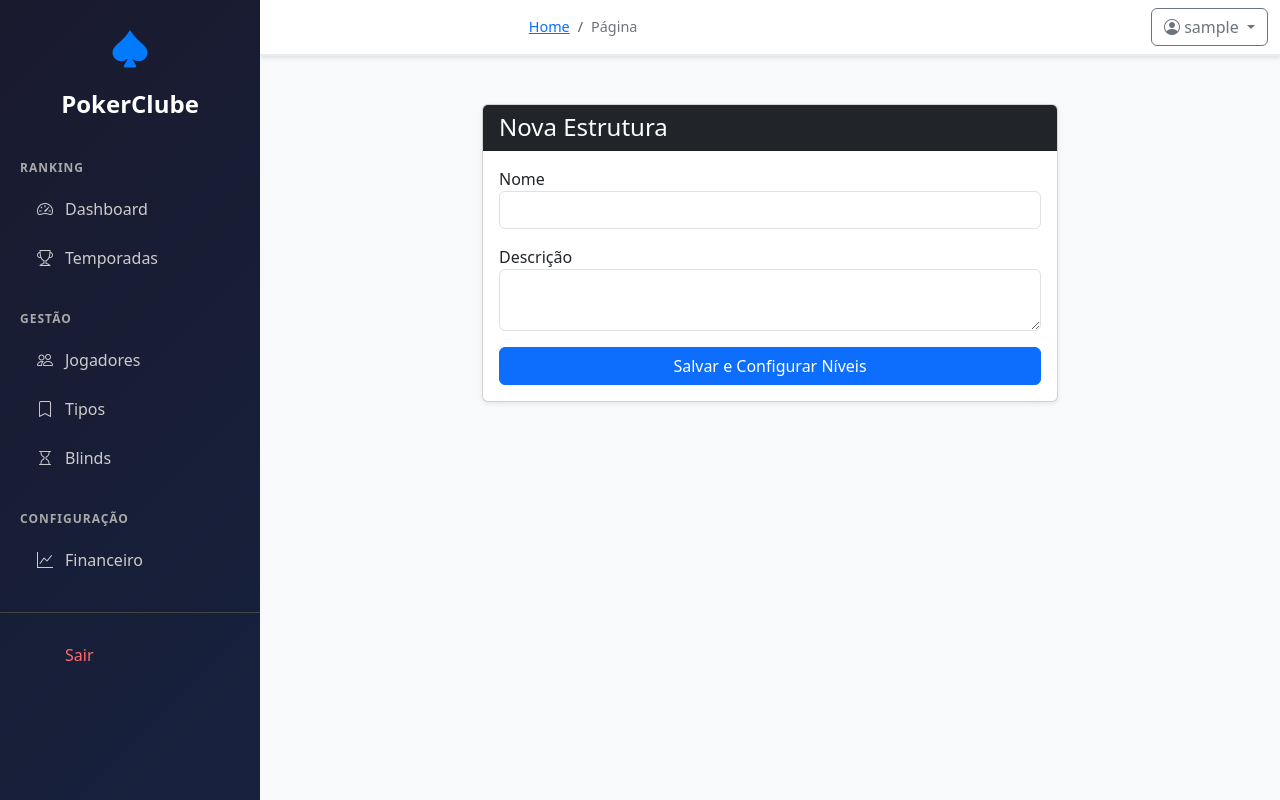
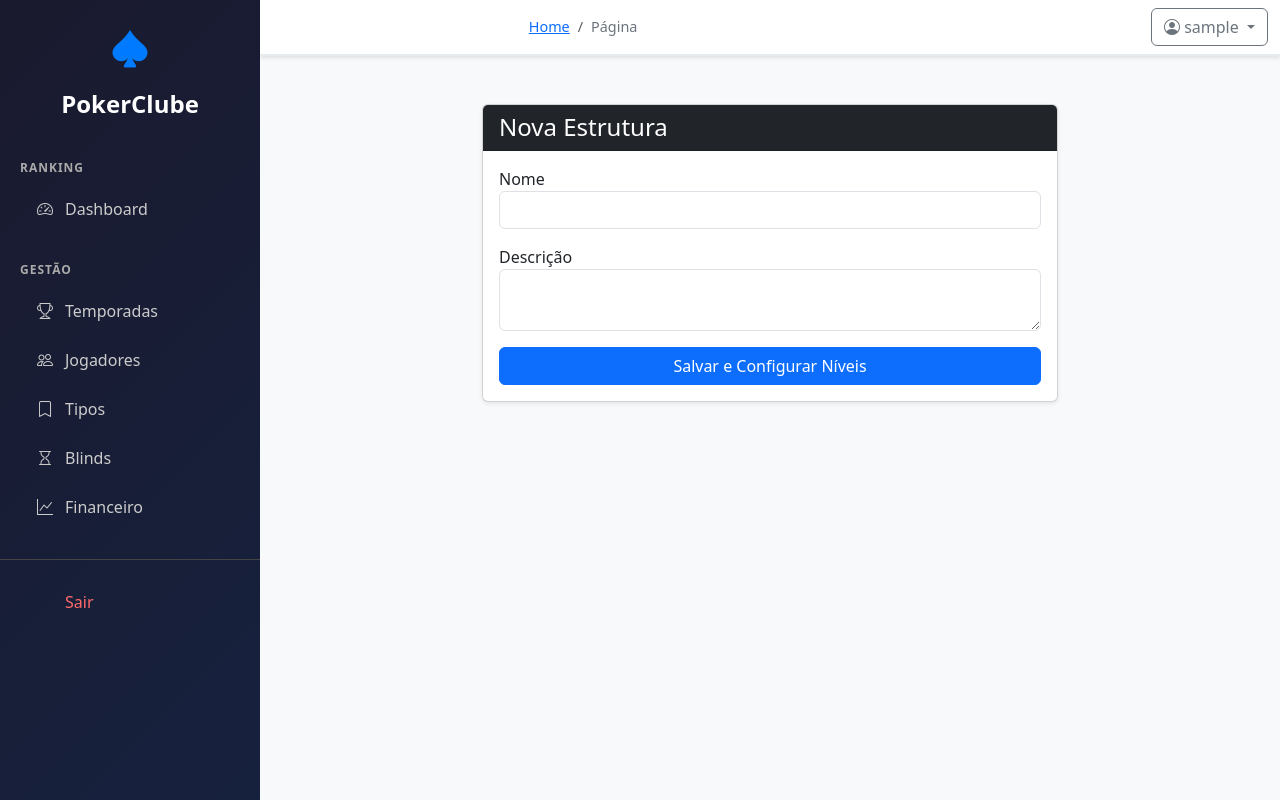
Before and after one commit to verisfabiano/poker-ranking, a Django app: page /blinds/nova/ in a window 1280 px wide. Run offline with Django 5.2, Linux system fonts and the light colour scheme; the visitor is signed in with stand-in values (Sample User, id 1).

Commit message:
Refactor: Move financial to gestao menu section

```diff
--- a/core/templates/base.html
+++ b/core/templates/base.html
@@ -150,14 +150,14 @@
             <a href="{% url 'painel_home' %}" class="nav-link {% if request.resolver_match.url_name == 'painel_home' %}active{% endif %}">
                 <i class="bi bi-speedometer2"></i> Dashboard
             </a>
-            <a href="{% url 'seasons_list' %}" class="nav-link {% if request.resolver_match.url_name == 'seasons_list' %}active{% endif %}">
-                <i class="bi bi-trophy"></i> Temporadas
-            </a>
         </div>
 
         <!-- GESTÃO -->
         <div class="nav-section">
             <div class="nav-section-title">Gestão</div>
+            <a href="{% url 'seasons_list' %}" class="nav-link {% if request.resolver_match.url_name == 'seasons_list' %}active{% endif %}">
+                <i class="bi bi-trophy"></i> Temporadas
+            </a>
             <a href="{% url 'players_list' %}" class="nav-link {% if request.resolver_match.url_name == 'players_list' %}active{% endif %}">
                 <i class="bi bi-people"></i> Jogadores
             </a>
@@ -167,11 +167,6 @@
             <a href="{% url 'blind_structures_list' %}" class="nav-link {% if request.resolver_match.url_name == 'blind_structures_list' %}active{% endif %}">
                 <i class="bi bi-hourglass"></i> Blinds
             </a>
-        </div>
-
-        <!-- CONFIGURAÇÃO -->
-        <div class="nav-section">
-            <div class="nav-section-title">Configuração</div>
             <a href="{% url 'financial_dashboard' %}" class="nav-link {% if request.resolver_match.url_name == 'financial_dashboard' %}active{% endif %}">
                 <i class="bi bi-graph-up"></i> Financeiro
             </a>
```
